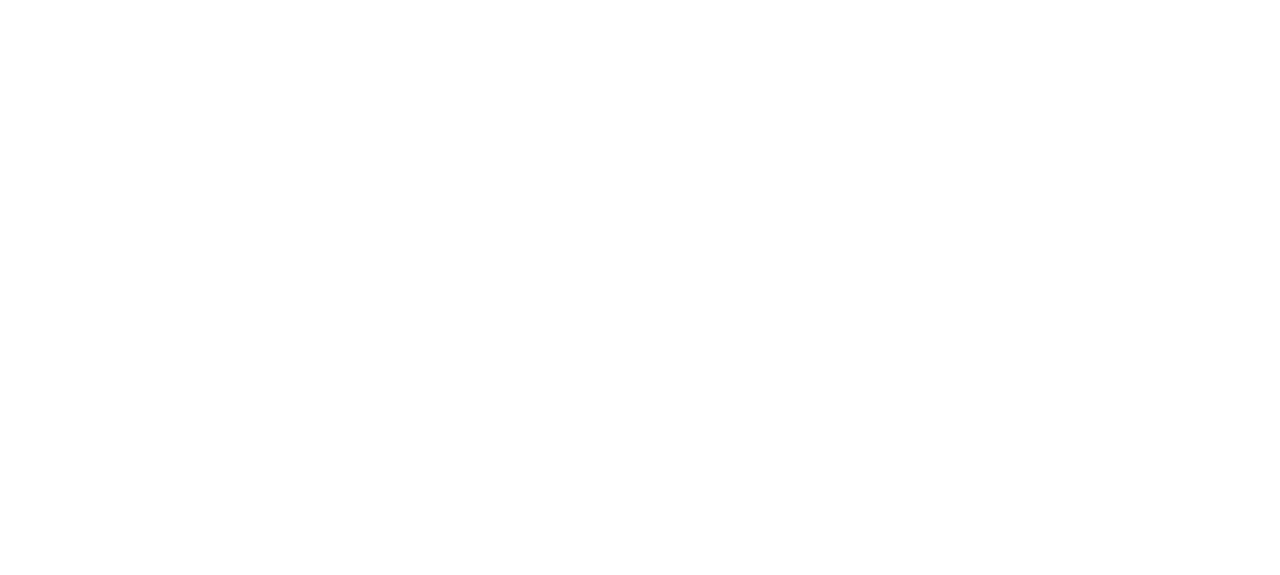
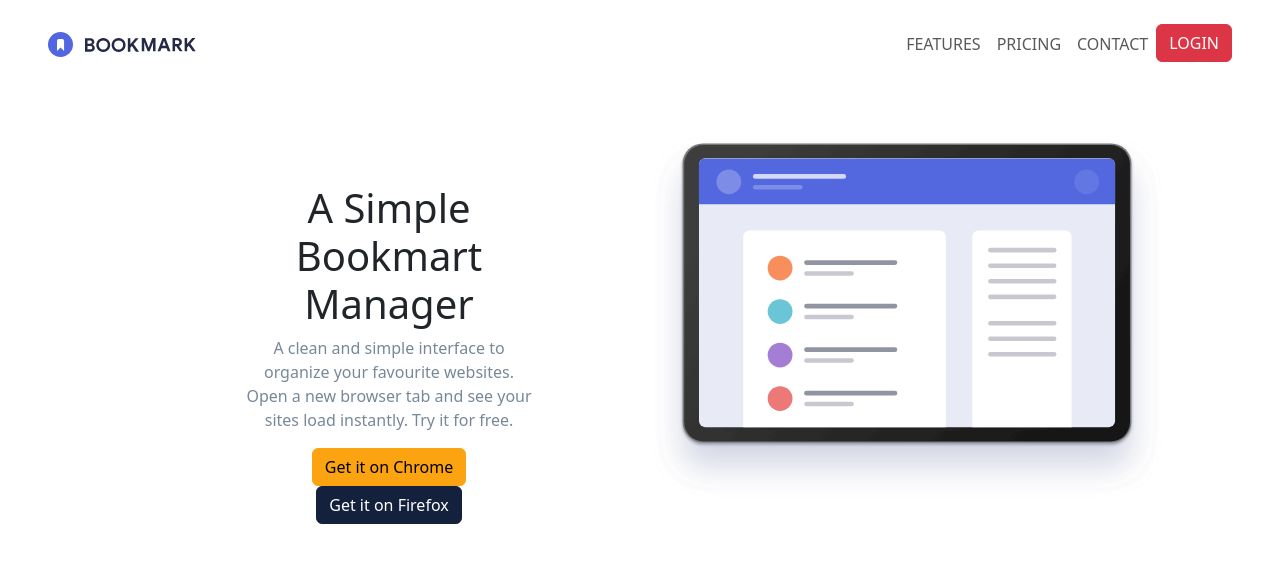
Before and after one commit to Laucf7/Sprint-2, a website: page index.html in a window 1280 px wide. Drawn offline with Linux system fonts and the light colour scheme.

Commit message:
Exercici-1

```diff
--- a/index.html
+++ b/index.html
@@ -10,7 +10,47 @@
 </head>
 
 <body>
-
+<nav class="navbar navbar-expand-lg navbar-light bg-transparent">
+        <div class="container-fluid pe-5 ps-5 my-3">
+            <img class="navbar-brand" src="Recursos projecte sprint/Imagenes/logo-bookmark.svg" alt="logo">
+            <button class="navbar-toggler" type="button" data-bs-toggle="collapse" data-bs-target="#navbarNav"
+                aria-controls="navbarNav" aria-expanded="false" aria-label="Toggle navigation">
+                <span class="navbar-toggler-icon"></span>
+            </button>
+            <div class="collapse navbar-collapse justify-content-end" id="navbarNav">
+                <ul class="navbar-nav">
+                    <li class="nav-item">
+                        <a class="nav-link" href="#">FEATURES</a>
+                    </li>
+                    <li class="nav-item">
+                        <a class="nav-link" href="#">PRICING</a>
+                    </li>
+                    <li class="nav-item">
+                        <a class="nav-link" href="#">CONTACT</a>
+                    </li>
+                    <li class="nav-item">
+                        <button type="button" class="btn btn-danger">LOGIN</button>
+                    </li>
+                </ul>
+            </div>
+        </div>
+    </nav>
+    <div class="container first-img">
+        <div class="row">
+            <div class="primera-col col-12 order-2 justify-content-center col-md-4 order-1 text-center mx-auto pt-5 my-5">
+                <h1>A Simple Bookmart Manager</h1>
+                <p>A clean and simple interface to organize your favourite websites. Open a new
+                    browser tab and see your sites load instantly. Try it for free.</p>
+                <div class="btns">
+                    <button type="button" class="btn btn-primary">Get it on Chrome</button>
+                    <button type="button" class="btn btn-light">Get it on Firefox</button>
+                </div>
+            </div>
+            <div class="imgage-container col-12 order-1 img-fluid pe-5 col-md-6 order-2 pt-5">
+                <img class="img-fluid"  src="Recursos projecte sprint/Imagenes/illustration-hero.svg" alt="illustration page">
+            </div>
+        </div>
+    </div>
 </body>
 
 </html>
--- a/sass/main.scss
+++ b/sass/main.scss
@@ -15,3 +15,47 @@ $theme-colors: map-merge($custom-theme-colors, $theme-colors);
 
 //import bootstrap
 @import '../node_modules/bootstrap/scss/bootstrap';
+
+p {
+    color: lightslategrey;
+}
+
+
+a.nav-link:hover {
+
+    border-bottom: #522192;
+}
+
+.primera-col{
+    padding-left: 5rem;
+}
+
+.segunda-col{
+    padding-right: 10rem;
+}
+
+.image-container {
+    position: relative;
+    display: inline-block;
+  }
+
+  .image-container img {
+    display: block;
+  }
+
+  .image-container::after {
+    content: "";
+    background-color: blue;
+    position: absolute;
+    top: 40%;
+    left: 20%;
+    z-index: -1;
+    width: 80%;
+    height: 60%;
+    border-radius: 150px 0 0 150px;
+  }
+
+
+.card-img-top {
+    padding: 30px 90px;
+}
```
